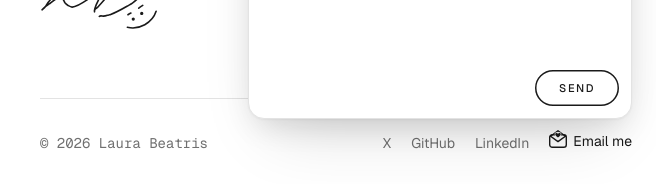
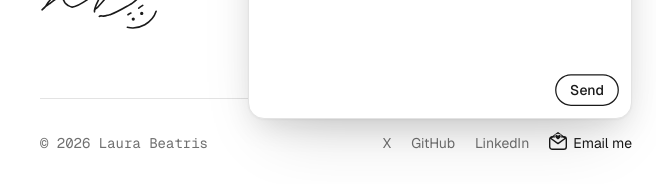
Before and after one commit to LauraBeatris/laurabeatris.com, a Next.js app: page / in a window 1280 px wide. Both pictures are taken after a click on the button "Email me". Shown: the part 613-797 px from the top of the page, without its empty margins (304-974 px from the left). Built offline with nearby package versions, Linux system fonts and the light colour scheme.

Commit message:
style(footer): line "Email me" up with the other links, and a plain Send
The envelope icon was setting the button's baseline, which lifted the
words above X, GitHub and LinkedIn. The words set it now.

Send drops the capitals and wide tracking for a smaller pill that reads
"Send".

```diff
--- a/components/email-me.tsx
+++ b/components/email-me.tsx
@@ -152,7 +152,8 @@ export function EmailMe() {
         className="mail-trigger inline-flex items-center gap-1.5 rounded-sm text-sm text-muted outline-none transition-colors hover:text-foreground focus-visible:ring-2 focus-visible:ring-accent focus-visible:ring-offset-4 focus-visible:ring-offset-background aria-expanded:text-foreground"
       >
         <MailIcon />
-        Email me
+        {/* The words, not the icon, set the baseline the other links line up on */}
+        <span className="self-baseline">Email me</span>
       </button>
 
       {anchor &&
--- a/components/send-button.tsx
+++ b/components/send-button.tsx
@@ -47,8 +47,8 @@ function polygon(corners: Point[]): Point[] {
 }
 
 // Drawn around the button's centre, in CSS pixels.
-const PILL_X = 41.25;
-const PILL_Y = 17.25;
+const PILL_X = 31.25;
+const PILL_Y = 15.25;
 const PILL_FLAT = PILL_X - PILL_Y;
 const ARC = PILL_Y * 0.5523;
 
@@ -202,14 +202,14 @@ export function SendButton({
       type="submit"
       data-stage={stage}
       aria-disabled={isBusy}
-      className="send-button relative ml-auto h-9 w-[84px] shrink-0 rounded-full text-foreground outline-none transition-transform duration-[160ms] ease-[var(--ease-out)] after:absolute after:-inset-1.5 focus-visible:ring-2 focus-visible:ring-accent focus-visible:ring-offset-2 focus-visible:ring-offset-background active:scale-[0.97] aria-disabled:pointer-events-none motion-reduce:active:scale-100"
+      className="send-button relative ml-auto h-8 w-16 shrink-0 rounded-full text-foreground outline-none transition-transform duration-[160ms] ease-[var(--ease-out)] after:absolute after:-inset-1.5 focus-visible:ring-2 focus-visible:ring-accent focus-visible:ring-offset-2 focus-visible:ring-offset-background active:scale-[0.97] aria-disabled:pointer-events-none motion-reduce:active:scale-100"
     >
       <svg
         aria-hidden="true"
-        viewBox="-42 -18 84 36"
+        viewBox="-32 -16 64 32"
         fill="none"
         stroke="currentColor"
-        strokeWidth="1.5"
+        strokeWidth="1.25"
         strokeLinecap="round"
         strokeLinejoin="round"
         className="pointer-events-none absolute inset-0 size-full overflow-visible"
@@ -241,7 +241,7 @@ export function SendButton({
         </g>
       </svg>
 
-      <span className="send-label absolute inset-0 flex items-center justify-center text-[11px] font-medium uppercase tracking-[0.14em]">
+      <span className="send-label absolute inset-0 flex items-center justify-center text-sm font-medium">
         Send
       </span>
       <span
```
